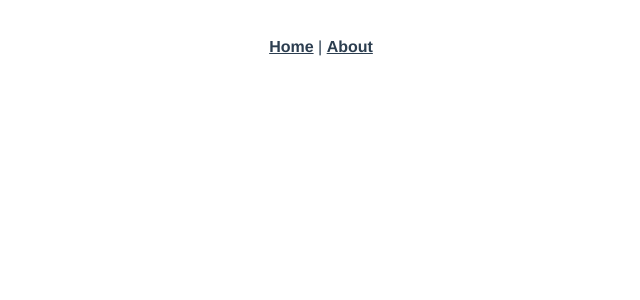
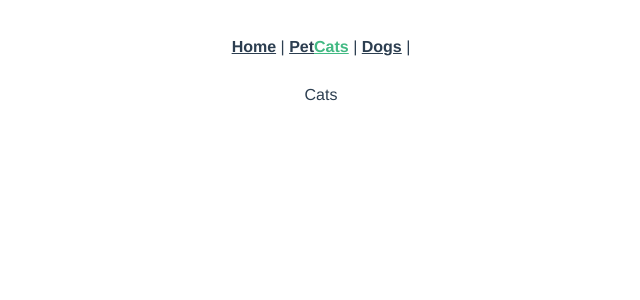
Before and after one commit to Baharghadimii/adopt-pets, a Vue app: page /cats in a window 1280 px wide. Shown: the top 300 px of the page, without its empty margins (319-959 px from the left). Built offline with nearby package versions, Linux system fonts and the light colour scheme.

Commit message:
add links for new components in app component

```diff
--- a/src/App.vue
+++ b/src/App.vue
@@ -2,15 +2,17 @@
   <div id="app">
     <div id="nav">
       <router-link to="/">Home</router-link> |
-      <router-link to="/about">About</router-link>
+      <router-link to="/pet">Pet</router-link>
+      <router-link to="/cats">Cats</router-link> |
+      <router-link to="/dogs">Dogs</router-link> |
     </div>
-    <router-view/>
+    <router-view />
   </div>
 </template>
 
 <style lang="scss">
 #app {
-  font-family: 'Avenir', Helvetica, Arial, sans-serif;
+  font-family: "Avenir", Helvetica, Arial, sans-serif;
   -webkit-font-smoothing: antialiased;
   -moz-osx-font-smoothing: grayscale;
   text-align: center;
--- a/src/router/index.js
+++ b/src/router/index.js
@@ -1,6 +1,9 @@
 import Vue from 'vue'
 import VueRouter from 'vue-router'
 import Home from '../views/Home.vue'
+import Pet from '../views/Pet.vue'
+import Cats from '../views/Cats.vue'
+import Dogs from '../views/Dogs.vue'
 
 Vue.use(VueRouter)
 
@@ -11,12 +14,19 @@ const routes = [
     component: Home
   },
   {
-    path: '/about',
-    name: 'about',
-    // route level code-splitting
-    // this generates a separate chunk (about.[hash].js) for this route
-    // which is lazy-loaded when the route is visited.
-    component: () => import(/* webpackChunkName: "about" */ '../views/About.vue')
+    path: '/pet',
+    name: 'pet',
+    component: Pet
+  },
+  {
+    path: '/dogs',
+    name: 'dogs',
+    component: Dogs
+  },
+  {
+    path: '/cats',
+    name: 'cats',
+    component: Cats
   }
 ]
 
--- a/src/views/About.vue
+++ /dev/null
@@ -1,5 +0,0 @@
-<template>
-  <div class="about">
-    <h1>This is an about page</h1>
-  </div>
-</template>
--- /dev/null
+++ b/src/views/Cats.vue
@@ -0,0 +1,5 @@
+<template>
+  <div>
+    Cats
+  </div>
+</template>
--- /dev/null
+++ b/src/views/Dogs.vue
@@ -0,0 +1,5 @@
+<template>
+  <div>
+    Dogs
+  </div>
+</template>
--- /dev/null
+++ b/src/views/Pet.vue
@@ -0,0 +1,5 @@
+<template>
+  <div>
+    Pet
+  </div>
+</template>
```
